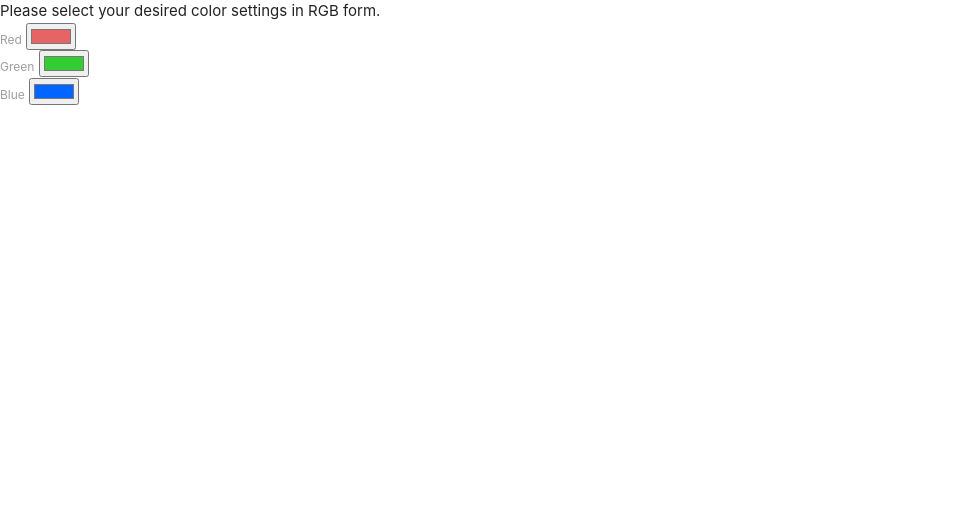
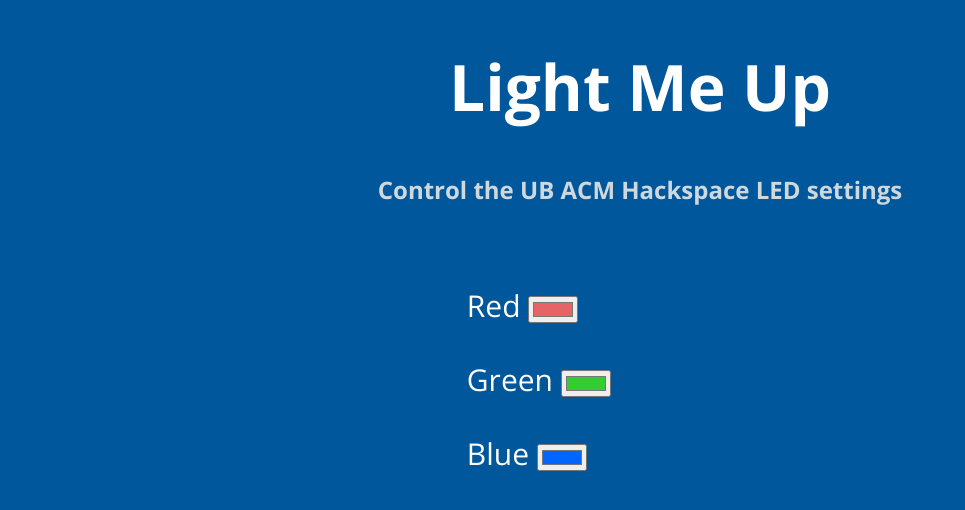
Before and after one commit to harshitagirase/LightMeUp, a Flask app: page / in a window 1280 px wide. Shown: the top 510 px of the page, without its empty margins (0-965 px from the left). Run offline with Flask 2, Linux system fonts and the light colour scheme.

Commit message:
Styling changed

```diff
--- a/templates/index.html
+++ b/templates/index.html
@@ -2,29 +2,29 @@
 <head>
     <title>Light Me Up</title>
     <meta charset="UTF-8">
-    <!-- Compiled and minified CSS -->
-    <link rel="stylesheet" href="https://cdnjs.cloudflare.com/ajax/libs/materialize/1.0.0/css/materialize.min.css">
-    <link rel="stylesheet" href="main.css">
+    <link rel="stylesheet" type="text/css" href="main.css">
+    <link href="https://fonts.googleapis.com/css?family=Open+Sans:400,700" rel="stylesheet">
 
 </head>
-<body>
-   Please select your desired color settings in RGB form.
-    <div>
+<body style="font-family: 'Open Sans', sans-serif; position: relative; background: #01579B">
+    <h1 style="text-align: center; font-size: 4em; color: white;">Light Me Up</h1>
+    <h4 style="text-align: center; font-size: 1.5em; color: #CFD8DC;">Control the UB ACM Hackspace LED settings</h4>
+    <div class="labels" style="margin-left: 35%;
+       margin-top: 5%;
+       font-size: 30px;">
+    <div style="padding: 2%; color:white; ">
         <label for="red">Red</label>
         <input type="color" id="red" name="red" value="#e66465">
     </div>
-
-    <div>
+    <div style="padding: 2%; color:white;">
         <label for="green">Green</label>
         <input type="color" id="green" name="green" value="#33cc33">
     </div>
-
-    <div>
+    <div style="padding: 2%; color:white;">
         <label for="blue">Blue</label>
         <input type="color" id="blue" name="blue" value="#0066ff">
     </div>
+</div>
 
-    <!-- Compiled and minified JavaScript -->
-    <script src="https://cdnjs.cloudflare.com/ajax/libs/materialize/1.0.0/js/materialize.min.js"></script>
 </body>
 </html>
```
